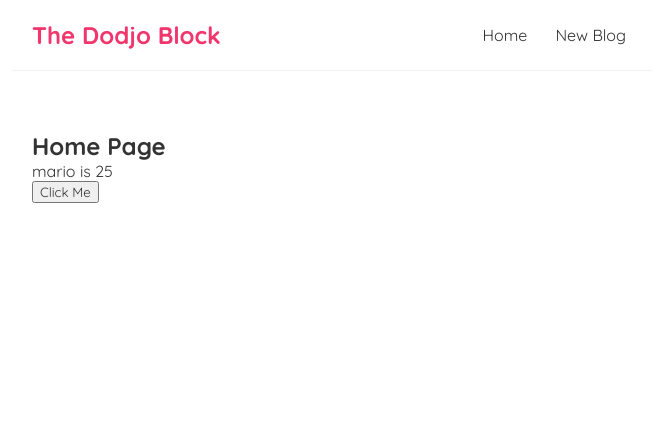
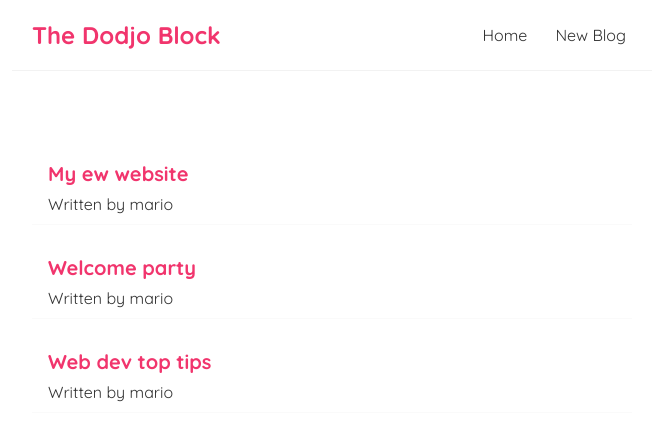
Before and after one commit to folusosamuel/Tuts, a React (Create React App) app: page / in a window 1280 px wide. Shown: the top 440 px of the page, without its empty margins (308-964 px from the left). Built offline with nearby package versions, Linux system fonts and the light colour scheme.

Commit message:
Outputting list from objects of array

```diff
--- a/src/Home.js
+++ b/src/Home.js
@@ -1,20 +1,20 @@
 import { useState } from "react";
 
 const Home = () => {
-    //let name = 'mario';
-    const [name, setName] = useState('mario');
-    const [age, setAge] = useState(25);
-
-    const handleClick = () => {
-        setName('luigi');
-        setAge(30);
-    }
+   const [blogs, setBlogs] = useState([
+    {title: 'My ew website', body: 'lorem ipsum', author: 'mario', id: 1},
+    {title: 'Welcome party', body: 'lorem ipsum', author: 'mario', id: 2},
+    {title: 'Web dev top tips', body: 'lorem ipsum', author: 'mario', id: 3}
+   ]);
 
     return (
         <div className="home">
-            <h2>Home Page</h2>
-            <p>{ name } is { age }</p>
-            <button onClick={handleClick}>Click Me</button>
+            {blogs.map(blog => (
+                <div className="blog-preview" key={blog.id}>
+                    <h2>{blog.title}</h2>
+                    <p>Written by {blog.author}</p>
+                </div>
+            ))}
         </div>
     );
 }
--- a/src/index.css
+++ b/src/index.css
@@ -33,3 +33,17 @@
   margin: 40px auto;
   padding: 20px;
 }
+/* blog previews / list */
+.blog-preview {
+  padding: 10px 16px;
+  margin: 20px 0;
+  border-bottom: 1px solid #fafafa;
+}
+.blog-preview:hover {
+  box-shadow: 1px 3px 5px rgba(0,0,0,0.1);
+}
+.blog-preview h2 {
+  font-size: 20px;
+  color: #f1356d;
+  margin-bottom: 8px;
+}
```
